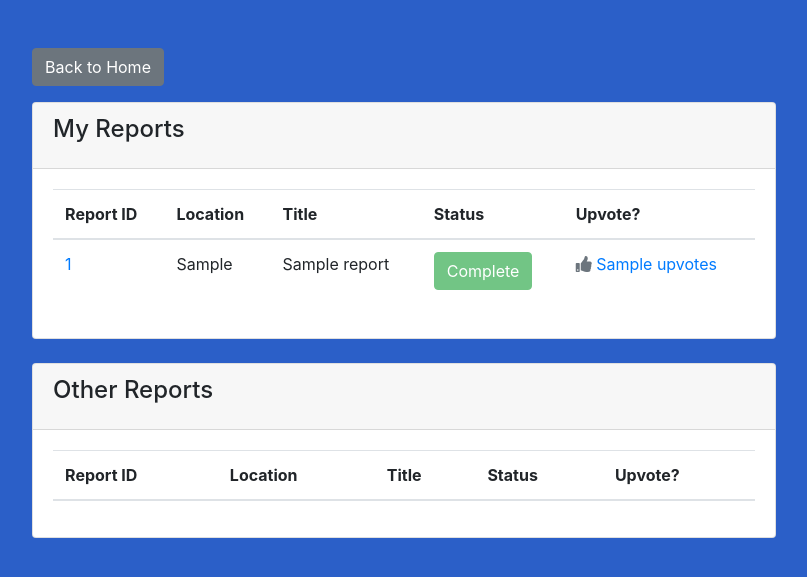
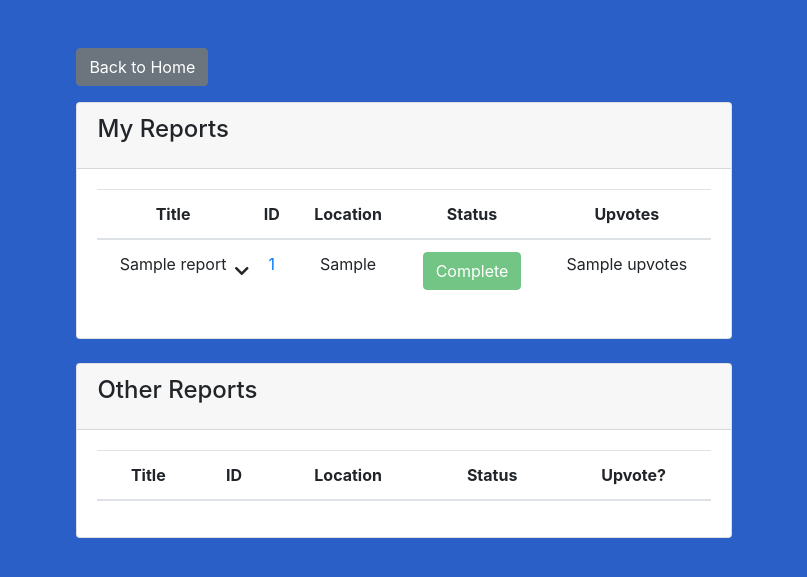
Before and after one commit to morghughes/HoosHousing, a Django app: template templates/admin_files.html in a window 1280 px wide. Shown: the top 577 px of the page, without its empty margins (236-1043 px from the left). Run offline with Django 3.2, Linux system fonts and the light colour scheme; the template is opened without the code that fills it: most values are stand-ins (such as "Sample title", 1, 10 or a date in 2020); lists and menus that the app fills with data are empty; some libraries are stand-ins or nearby versions.

Commit message:
Slight cleanup to report viewing page, titles shortened and expandable

```diff
--- a/templates/admin_files.html
+++ b/templates/admin_files.html
@@ -14,6 +14,31 @@
         }
         .text-muted { color: gray; }
         .text-primary { color: blue; }
+        .centered {
+            text-align: center;
+        }
+        .title-column {
+            max-width: 200px;
+            white-space: nowrap;
+            overflow: hidden;
+            text-overflow: ellipsis;
+            cursor: pointer;
+            position: relative;
+            padding-right: 20px;
+        }
+        .title-column.expanded {
+            max-width: 200px; /* Remove max width when expanded */
+            white-space: normal; /* Allow text wrapping */
+        }
+        .title-column i {
+            position: absolute;
+            right: 0px; /* Position icon at the end of the title area */
+            top: 50%; /* Center vertically */
+            transform: translateY(-50%); /* Adjust to perfectly center */
+        }
+        .title-column.expanded i {
+            transform: translateY(-50%) rotate(180deg); /* Flip arrow when expanded */
+        }
     </style>
 </head>
 <body>
@@ -34,11 +59,11 @@
                         <div class="table-responsive">
                             <table class="table">
                                 <thead>
-                                <tr>
+                                <tr class="centered">
+                                    <th>Title</th>
                                     <th>Report ID</th>
                                     <th>Uploader</th>
                                     <th>Location</th>
-                                    <th>Title</th>
                                     <th>Status</th>
                                     <th>Upvotes</th>
                                 </tr>
@@ -46,10 +71,13 @@
                                 <tbody>
                                 {% for report in all_reports %}
                                     <tr>
+                                        <td class="title-column" onclick="toggleExpansion(this)">
+                                            {{ report.report_title }}
+                                            <i class="fas fa-chevron-down"></i>
+                                        </td>
                                         <td><a href="{% url 'report_detail' report.id %}">{{ report.id }}</a></td>
                                         <td>{{ report.report_user }}</td>
                                         <td>{{ report.report_location }}</td>
-                                        <td>{{ report.report_title }}</td>
                                         <td>
                                             <button class="btn
                                                 {% if report.report_status == 'New' %}btn-primary
@@ -90,20 +118,23 @@
                             <div class="table-responsive">
                                 <table class="table">
                                     <thead>
-                                    <tr>
-                                        <th>Report ID</th>
+                                    <tr class="centered">
+                                        <th>Title</th>
+                                        <th>ID</th>
                                         <th>Location</th>
-                                        <th>Title</th>
                                         <th>Status</th>
-                                        <th>Upvote?</th>
+                                        <th>Upvotes</th>
                                     </tr>
                                     </thead>
                                     <tbody>
                                     {% for report in user_reports %}
-                                        <tr>
+                                        <tr class="centered">
+                                            <td class="title-column" onclick="toggleExpansion(this)">
+                                                {{ report.report_title }}
+                                                <i class="fas fa-chevron-down"></i>
+                                            </td>
                                             <td><a href="{% url 'report_detail' report.id %}">{{ report.id }}</a></td>
                                             <td>{{ report.report_location }}</td>
-                                            <td>{{ report.report_title }}</td>
                                             <td>
                                                 <button class="btn
                                             {% if report.report_status == 'New' %}btn-primary
@@ -113,14 +144,15 @@
                                         " disabled>{{ report.report_status }}</button>
                                             </td>
                                             <td>
-                                                <a href="#" class="upvote-btn" data-report-id="{{ report.id }}">
-                                                {% if request.user in report.upvoters.all %}
-                                                    <i class="fas fa-thumbs-up text-primary" aria-hidden="true"></i>
-                                                {% else %}
-                                                    <i class="fas fa-thumbs-up text-muted" aria-hidden="true"></i>
-                                                {% endif %}
-                                                <span id="upvote-count-{{ report.id }}">{{ report.upvotes }}</span>
-                                                </a>
+                                                {{ report.upvotes }}
+{#                                                <a href="#" class="upvote-btn" data-report-id="{{ report.id }}">#}
+{#                                                {% if request.user in report.upvoters.all %}#}
+{#                                                    <i class="fas fa-thumbs-up text-primary" aria-hidden="true"></i>#}
+{#                                                {% else %}#}
+{#                                                    <i class="fas fa-thumbs-up text-muted" aria-hidden="true"></i>#}
+{#                                                {% endif %}#}
+{#                                                <span id="upvote-count-{{ report.id }}">{{ report.upvotes }}</span>#}
+{#                                                </a>#}
                                             </td>
                                         </tr>
                                     {% endfor %}
@@ -141,10 +173,10 @@
                             <div class="table-responsive">
                                 <table class="table">
                                     <thead>
-                                    <tr>
-                                        <th>Report ID</th>
+                                    <tr class="centered">
+                                        <th>Title</th>
+                                        <th>ID</th>
                                         <th>Location</th>
-                                        <th>Title</th>
                                         <th>Status</th>
                                         <th>Upvote?</th>
                                     </tr>
@@ -152,14 +184,17 @@
                                     <tbody>
                                     {% for report in all_reports %}
                                         {% if report not in user_reports and report.is_public%}
-                                            <tr>
+                                            <tr class="centered">
+                                                <td class="title-column" onclick="toggleExpansion(this)">
+                                                    {{ report.report_title }}
+                                                    <i class="fas fa-chevron-down"></i>
+                                                </td>
                                                 {% if not report.public_description and not report.public_files %}
                                                     <td>{{ report.id }}</td>
                                                 {% else %}
                                                 <td><a href="{% url 'report_detail' report.id %}">{{ report.id }}</a></td>
                                                 {% endif %}
                                                 <td>{{ report.report_location }}</td>
-                                                <td>{{ report.report_title }}</td>
                                                 <td>
                                                     <button class="btn
                                                         {% if report.report_status == 'New' %}btn-primary
@@ -228,5 +263,10 @@
         });
     });
 </script>
+<script>
+    function toggleExpansion(element) {
+        element.classList.toggle('expanded');
+    }
+</script>
 </body>
 </html>
--- a/templates/report.html
+++ b/templates/report.html
@@ -68,7 +68,7 @@
               </div>
               <div class="form-group">
                 <label for="title">{% trans "Provide a one-line title about your report:" %}</label>
-                <input type="text" class="form-control" id="title" name="title" placeholder="{% trans "ex: '3rd floor lobby loud at 3am'" %}" value="{{ title }}" max="60"></input>
+                <input type="text" class="form-control" id="title" name="title" placeholder="{% trans "ex: '3rd floor lobby loud at 3am'" %}" value="{{ title }}" maxlength="60"></input>
               </div>
               <div class="form-group">
                 <label for="comment">{% trans "Add description about your report:" %}</label>
```
